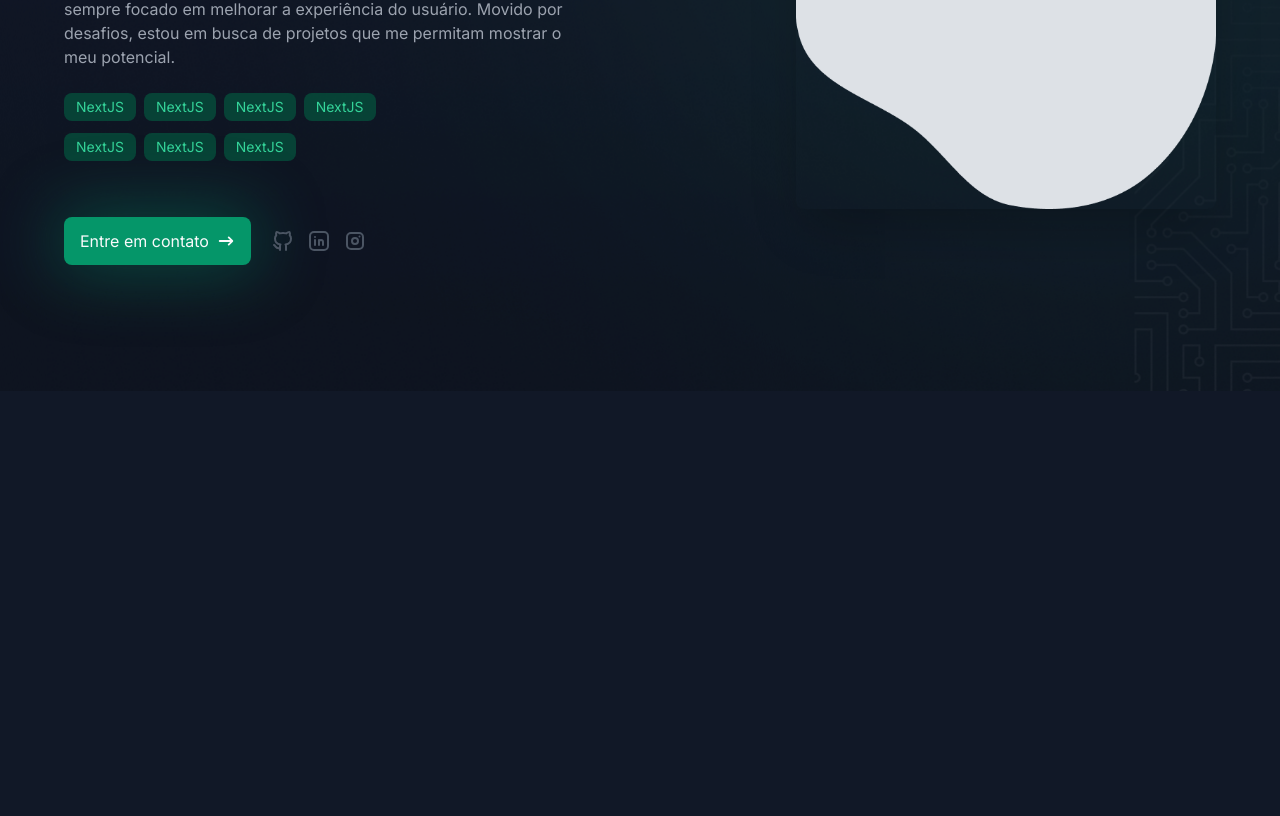
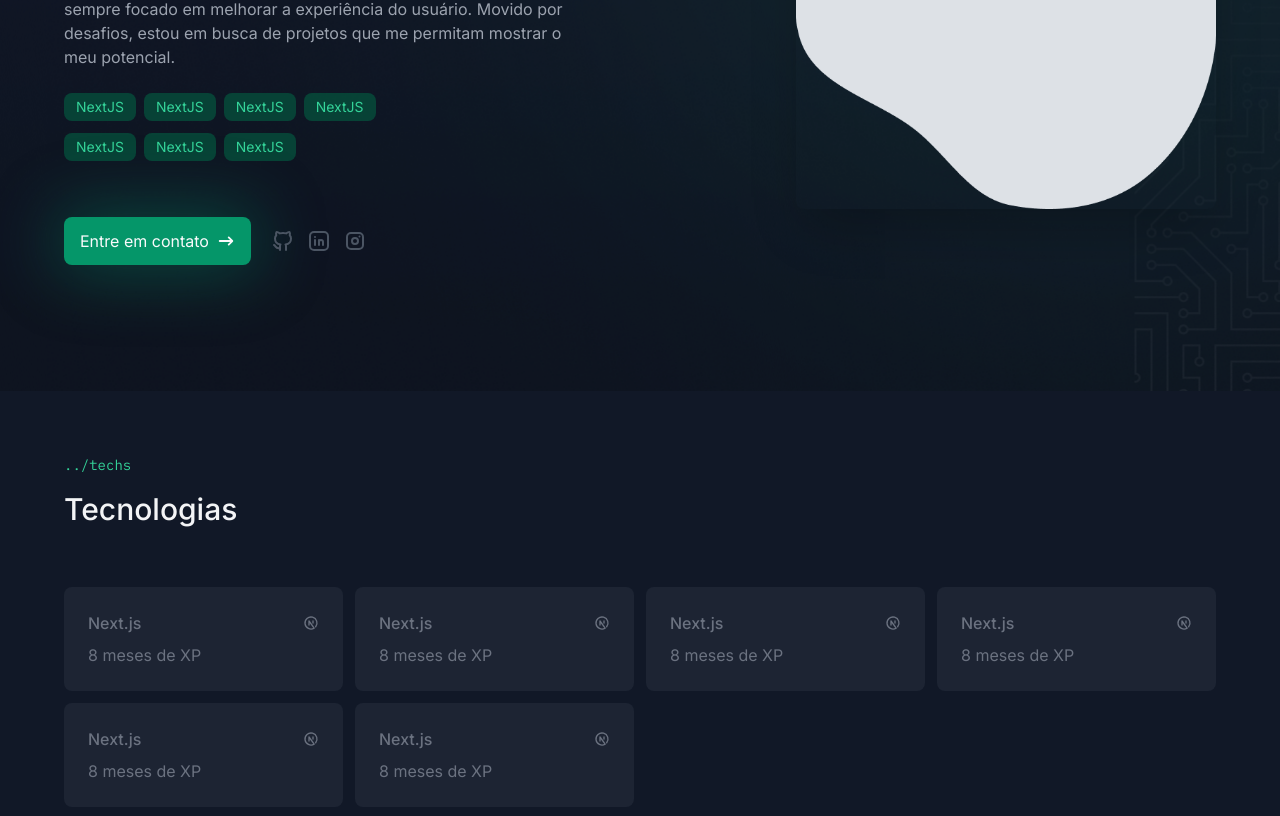
Before and after one commit to orafael-dev/rafa-dev-portfolio, a Next.js app: page / in a window 1280 px wide. Shown: the part 364-1180 px from the top of the page. Before the commit the page ends 800 px from the top, so only its background shows below. Built offline with nearby package versions, Linux system fonts and the light colour scheme.

Commit message:
feat: create knowtech area and tech badges

```diff
--- /dev/null
+++ b/app/components/pages/home/knowns-techs/index.tsx
@@ -0,0 +1,24 @@
+import {SectionTitle} from "@/app/components/section-title";
+import {KnownTech} from "./known-tech";
+import {TbBrandNextjs} from "react-icons/tb";
+
+export const KnownTechs = () => {
+  return (
+    <section className="container py-16">
+      <SectionTitle title="Tecnologias" subtitle="techs" />
+
+      <div className="grid grid-cols-[repeat(auto-fit,minmax(264px,1fr))] gap-3 mt-[60px]">
+        {Array.from({length: 6}).map((_, index) => (
+          <KnownTech
+            key={index}
+            tech={{
+              icon: <TbBrandNextjs />,
+              name: "Next.js",
+              startDate: "2024-04-01",
+            }}
+          />
+        ))}
+      </div>
+    </section>
+  );
+};
--- /dev/null
+++ b/app/components/pages/home/knowns-techs/known-tech.tsx
@@ -0,0 +1,27 @@
+import {getRelativeTimeString} from "@/app/utils/get-relative-time";
+import {ReactNode} from "react";
+
+type KnownTechProps = {
+  tech: {
+    icon: ReactNode;
+    name: string;
+    startDate: string;
+  };
+};
+
+export const KnownTech = ({tech}: KnownTechProps) => {
+  const relativeTime = getRelativeTimeString(
+    new Date(tech.startDate),
+    "pt-BR"
+  )?.replace("há ", "");
+
+  return (
+    <div className="p-6 rounded-lg bg-gray-600/20 text-gray-500 flex flex-col gap-2 hover:text-emerald-500 hover:bg-gray-600/30 transition-all">
+      <div className="flex items-center justify-between">
+        <p className="font-medium">{tech.name}</p>
+        {tech.icon}
+      </div>
+      <span>{relativeTime} de XP</span>
+    </div>
+  );
+};
--- /dev/null
+++ b/app/components/section-title/index.tsx
@@ -0,0 +1,20 @@
+import {cn} from "@/app/lib/utils";
+
+type SectionTitleProps = {
+  title: string;
+  subtitle: string;
+  className?: string;
+};
+
+export const SectionTitle = ({
+  title,
+  subtitle,
+  className,
+}: SectionTitleProps) => {
+  return (
+    <div className={cn("flex flex-col gap-4", className)}>
+      <span className="font-mono text-sm text-emerald-400">{`../${subtitle}`}</span>
+      <h3 className="text-3xl font-medium">{title}</h3>
+    </div>
+  );
+};
--- a/app/page.tsx
+++ b/app/page.tsx
@@ -1,9 +1,11 @@
 import {HeroSection} from "./components/pages/home/hero-section";
+import {KnownTechs} from "./components/pages/home/knowns-techs";
 
 export default async function Home() {
   return (
     <>
       <HeroSection />
+      <KnownTechs />
     </>
   );
 }
```
